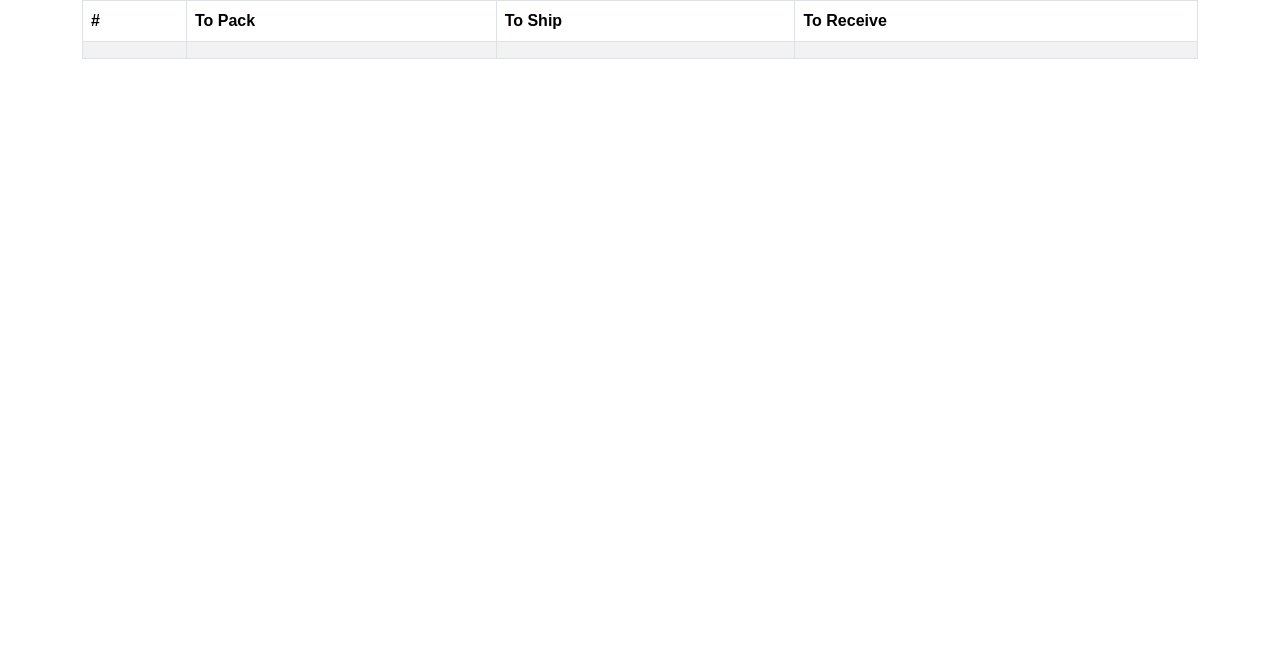
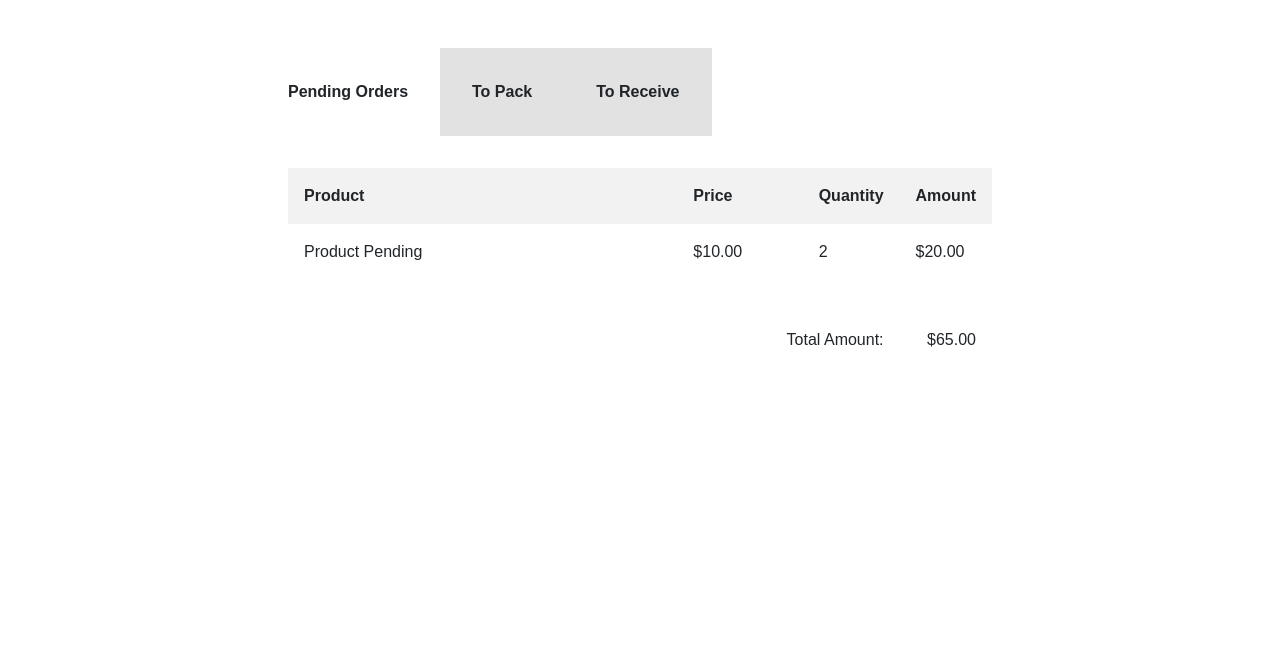
Before and after one commit to Tanchy101/Re-engineering, a PHP site: page /orders/OrderModule.php in a window 1280 px wide. Shown: the top 672 px of the page. Before the commit the page ends 59 px from the top, so only its background shows below. Run offline with PHP 8.4, Linux system fonts and the light colour scheme; lists and menus that the app fills with data are empty.

Commit message:
Update OrderModule.php
naglagay ako table, sabi ni Tanchy siya na daw bahala.

```diff
--- a/orders/OrderModule.php
+++ b/orders/OrderModule.php
@@ -1,11 +1,16 @@
 <!DOCTYPE html>
 <html>
-<head>
+<html lang="en">
 <?php
 session_start();
 include('../config/checklogin.php');
 include('../config/config.php');
 ?>
+<meta charset="UTF-8">
+    <meta name="viewport" content="width=device-width, initial-scale=1.0">
+    <link href="https://fonts.googleapis.com/css2?family=Roboto:wght@400;700&display=swap" rel="stylesheet">
+    <title>Tabs</title>
+
 </head>
 
 
@@ -13,7 +18,159 @@
     <?php
         require_once('../partials/_sidebar.php');
     ?>
-    <div class="main-content">
+  <div class="mytabs">
+    <input type="radio" id="tabfree" name="mytabs" checked="checked">
+    <label for="tabfree">Pending Orders</label>
+    <div class="tab">
+
+
+    <table border-collapse: collapse; width: 100%;>
+        <thead> <tr>
+            <th>Product</th>
+            <th>Price</th>
+            <th>Quantity</th>
+            <th width="2em">Amount</th>
+        </tr></thead>
+        <tbody>
+            <tr>
+                <td>Product Pending</td>
+                <td>$10.00</td>
+                <td>2</td>
+                <td>$20.00</td>
+            </tr> <tr> <td></td> </tr>
+       <!-- Total Amount-->     <tr class="total-row">
+        <td colspan="3">Total Amount:</td>
+        <td>$65.00</td>
+      </tr>
+</table>
+
+
+        </div>
+
+    <input type="radio" id="tabsilver" name="mytabs">
+    <label for="tabsilver">To Pack</label>
+    <div class="tab">
+
+      <table border-collapse: collapse; width: 100%;>
+        <thead> <tr>
+            <th>Product</th>
+            <th>Price</th>
+            <th>Quantity</th>
+            <th>Amount</th>
+        </tr></thead>
+        <tbody>
+            <tr>
+                <td>Product Packing</td>
+                <td>$10.00</td>
+                <td>2</td>
+                <td>$20.00</td>
+            </tr> <tr> <td></td> </tr>
+       <!-- Total Amount-->     <tr class="total-row">
+        <td colspan="3">Total Amount:</td>
+        <td>$65.00</td>
+      </tr>
+
+
+</table>
+
+
+    </div>
+
+    <input type="radio" id="tabgold" name="mytabs">
+    <label for="tabgold">To Receive</label>
+    <div class="tab">
+
+    <table border-collapse: collapse; width: 100%;>
+        <thead> <tr>
+            <th>Product</th>
+            <th>Price</th>
+            <th>Quantity</th>
+            <th>Amount</th>
+        </tr></thead>
+        <tbody>
+            <tr>
+                <td>Product Receiving</td>
+                <td>$10.00</td>
+                <td>2</td>
+                <td>$20.00</td>
+            </tr>
+            </tr> <tr> <td></td> </tr>
+       <!-- Total Amount-->     <tr class="total-row">
+        <td colspan="3">Total Amount:</td>
+        <td>$65.00</td>
+      </tr>
+
+
+</table>
+    </div>
+
+  </div>
+
+
+<style>
+  body {
+    background: #ccc;
+    font-family: 'Roboto', sans-serif;
+}
+.mytabs {
+    display: flex;
+    flex-wrap: wrap;
+    max-width: 65%;
+    margin: 1em auto;
+    padding: 2em;
+}
+.mytabs input[type="radio"] {
+    display: none;
+}
+.mytabs label {
+    padding: 2em;
+    background: #e2e2e2;
+    font-weight: bold;
+}
+
+.mytabs .tab {
+    width: 100%;
+    padding: 2em;
+    background: #fff;
+    order: 1;
+    display: none;
+}
+.mytabs .tab h2 {
+    font-size: 3em;
+}
+
+.mytabs input[type='radio']:checked + label + .tab {
+    display: block;
+}
+
+.mytabs input[type="radio"]:checked + label {
+    background: #fff;
+}
+
+td, th {
+border:.1em solid #dddddd;
+text-align:left;
+padding: 1em;
+width: 20%;
+}
+
+table {
+
+      width: 100%;
+    }
+
+    th {
+      background-color: #f2f2f2;
+    }
+    th:first-child,
+    td:first-child {
+      width: 70%;
+    }
+    tr.total-row td{
+        text-align: right;
+    }
+</style>
+   <!-- <div class="main-content">
 
             <div class="container">
                 <div class="row">
@@ -41,7 +198,7 @@
                 </div>
             </div>
 
-    </div>
+    </div>-->
 
 
 </body>
```
